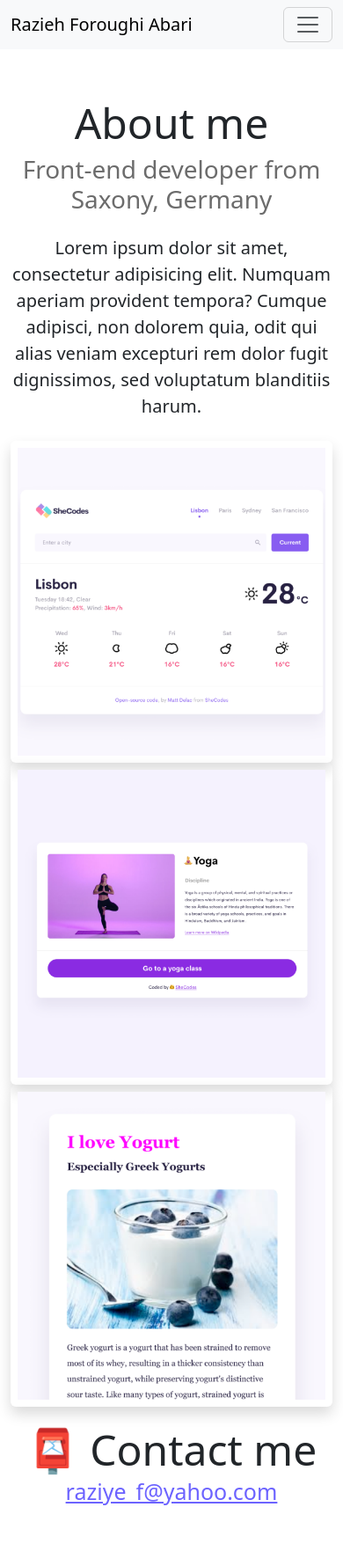
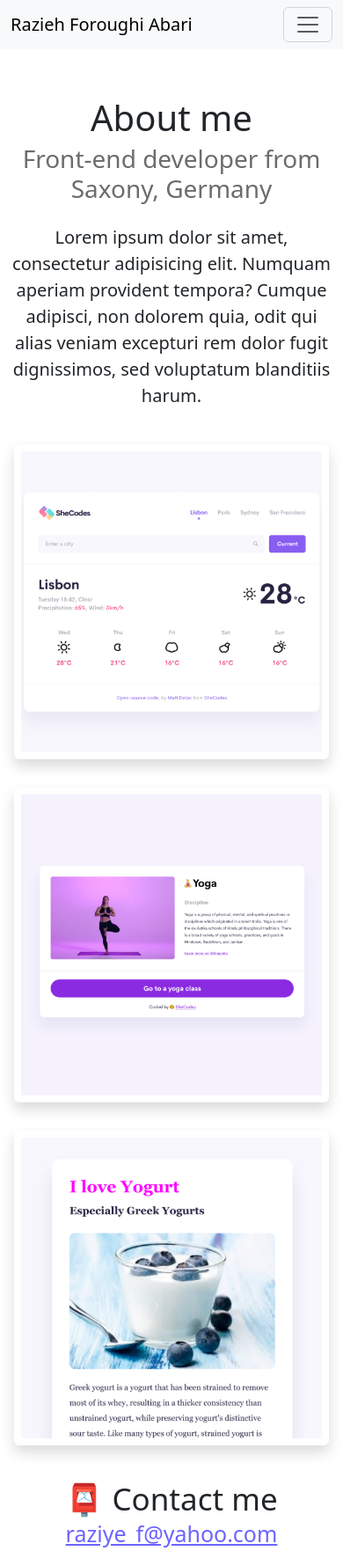
Before and after one commit to Razi86/Portfolio, a plain HTML site: page about.html in a window 390 px wide. Shown: the whole page at 88% size. Before the commit the page ends 1714 px from the top, so only its background shows below. Drawn offline with nearby package versions, Linux system fonts and the light colour scheme.

Commit message:
about responsive

```diff
--- a/about.html
+++ b/about.html
@@ -47,18 +47,18 @@
     </div>
     <div class="container">
         <div class="row">
-            <div class="col-sm-4">
+            <div class="col-lg p-3">
                 <img src="images/jxM9-weather.png" alt="weather app" class="img-fluid rounded shadow p-2">
             </div>
-            <div class="col-sm-4">
+            <div class="col-lg p-3">
                 <img src="images/l3jP-yoga.png" alt="yoga app" class="img-fluid rounded shadow p-2">
             </div>
-            <div class="col-sm-4">
+            <div class="col-lg p-3">
                 <img src="images/WgM8-yogurt.png" alt="yogurt app" class="img-fluid rounded shadow p-2">
             </div>
         </div>
     </div>
-    <h2 id="contact">
+    <h2 class="mt-4" id="contact">
         📮 Contact me
     </h2>
     <a class="mail" title="Email" href="mailto:raziye.foroughi@gmail.com">raziye_f@yahoo.com</a>
--- a/css/about-style.css
+++ b/css/about-style.css
@@ -13,7 +13,7 @@ a {
 }
 
 h1 {
-    font-size: 96px;
+    font-size: 81px;
     margin: 0;
 }
 
@@ -24,7 +24,7 @@ h3 {
 }
 
 h2 {
-    font-size: 48px;
+    font-size: 41px;
     margin: 020px 0 0;
 }
 
@@ -49,9 +49,23 @@ h2 {
     font-size: 25px;
 }
 
+@media (max-width: 768px) {
+    h1 {
+        font-size: 58px;
+        line-height: 2;
+    }
+
+    h2{
+        font-size: 35px;;
+    }
+
+}
+
 @media (max-width: 576px) {
     h1 {
-        font-size: 48px;
+        font-size: 40px;
         line-height: 1.5;
     }
+
+
 }
--- a/css/style.css
+++ b/css/style.css
@@ -45,7 +45,7 @@ h3 {
 @media (max-width:576px) {
 
     h1{
-         font-size: 48px;
+         font-size: 37px;
     }
 
     h2 {
@@ -53,7 +53,12 @@ h3 {
     }
 
     h3 {
-        font-size: 23px;
+        font-size: 22px;
+    }
+
+    .link-navigation a{
+        margin:2rem !important;
+        padding: 15px;
     }
 
 }
```
